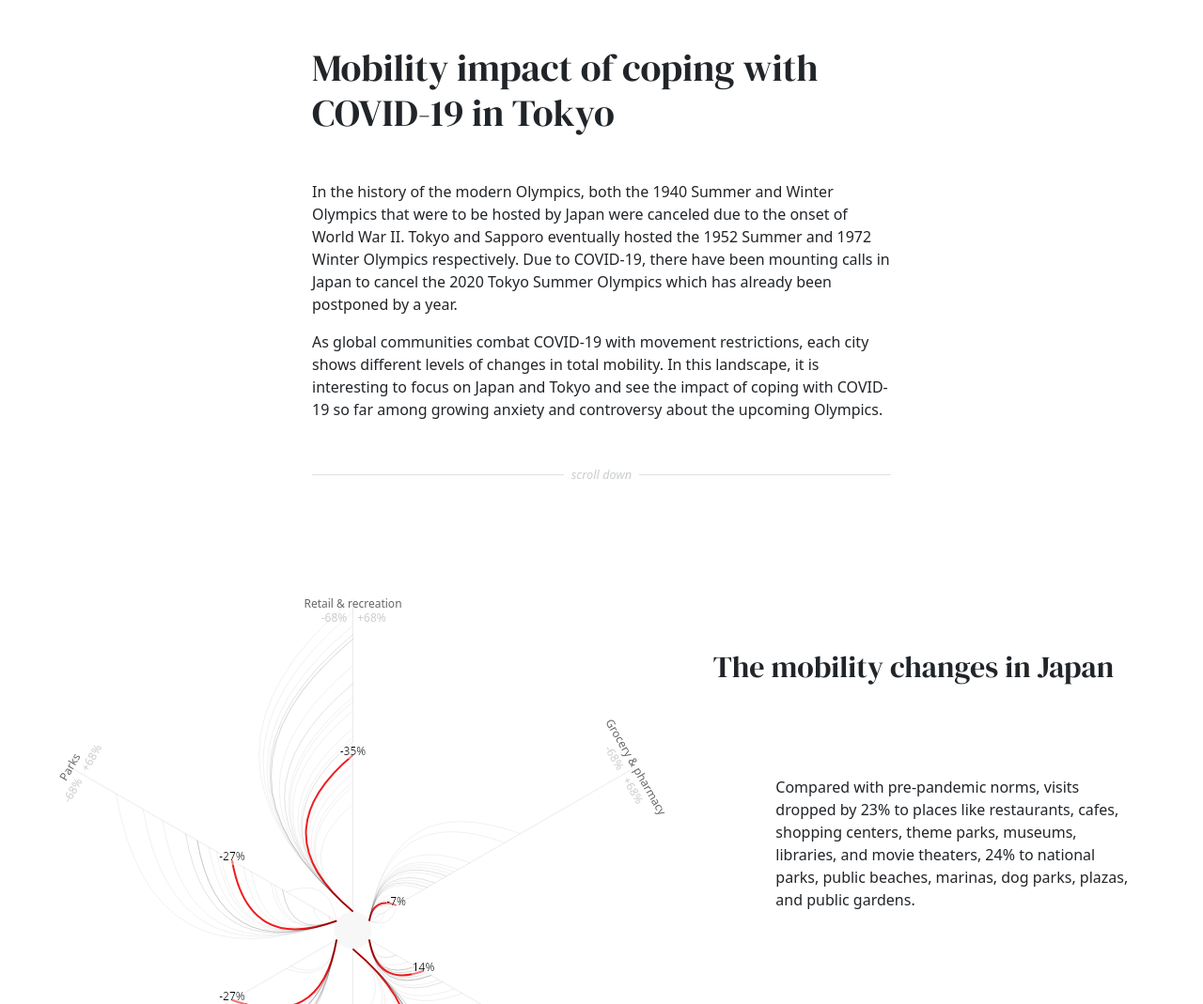
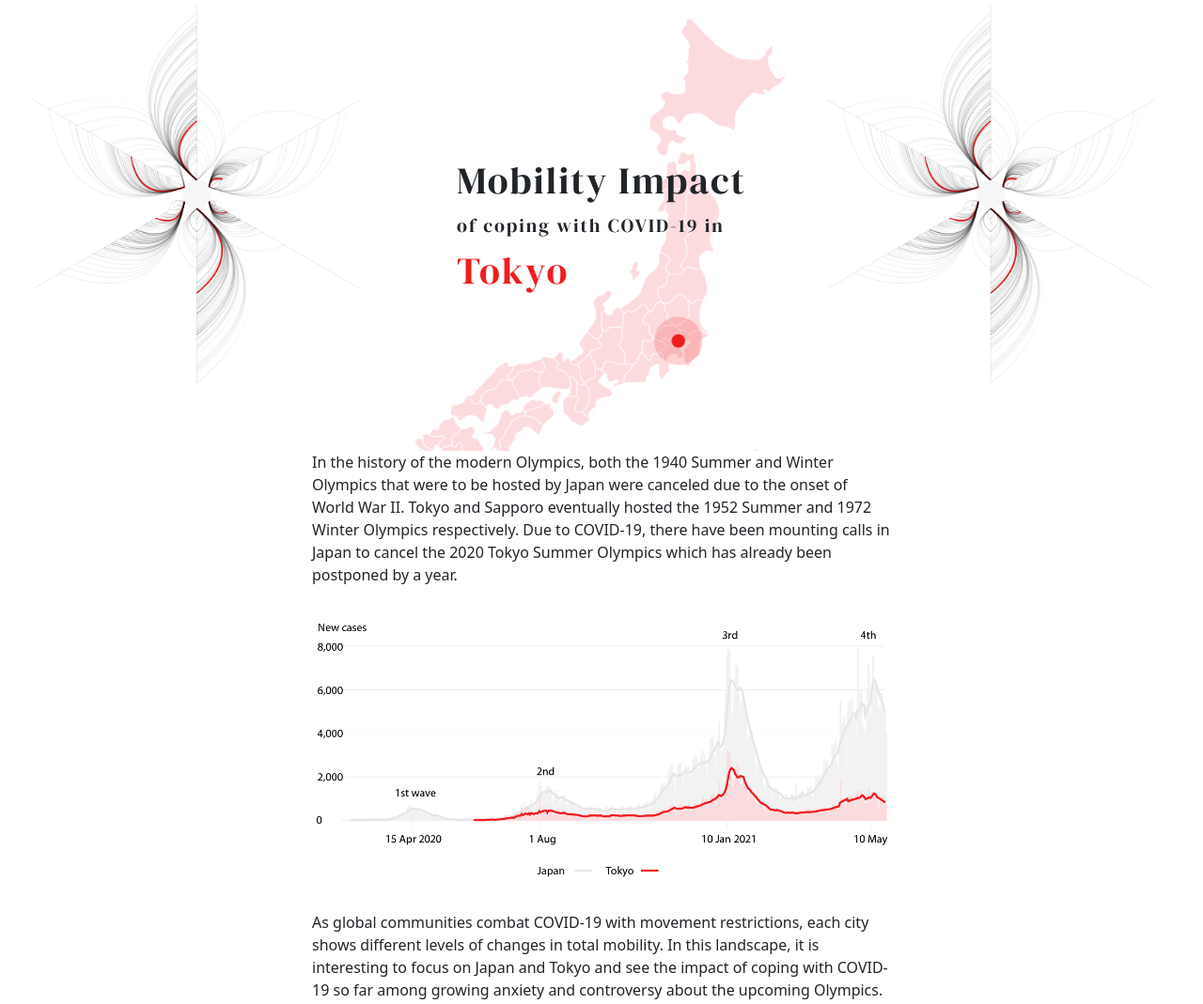
Before and after one commit to 4trees/mobility-tokyo-covid19, a plain HTML site: page index.html in a window 1280 px wide. Shown: the top 1069 px of the page at 94% size. Drawn offline with Linux system fonts and the light colour scheme.

Commit message:
improved design

```diff
--- a/js/Launch.js
+++ b/js/Launch.js
@@ -1,9 +1,16 @@
 container.append('section')
-    .attr('class', 'row flex-column justify-content-center align-items-center mb-5')
+    .attr('class', 'row intro flex-column justify-content-center align-items-center mb-5')
     .html(`
+        <div class="col-12 col-md-8 col-lg-6 cover d-flex align-items-center justify-content-center">
+            <h1 class="my-5 d-flex flex-column serif">
+                <span>Mobility Impact</span>
+                <span class="fs-5 fw-light">of coping with COVID-19 in</span>
+                <span class="highlight-text">Tokyo</span>
+            </h1>
+        </div>
         <div class="col-12 col-md-8 col-lg-6 col-xxl-4 pb-5">
-        <h1 class="my-5 serif">Mobility impact of coping with COVID-19 in Tokyo</h1>
         <p>In the history of the modern Olympics, both the 1940 Summer and Winter Olympics that were to be hosted by Japan were canceled due to the onset of World War II. Tokyo and Sapporo eventually hosted the 1952 Summer and 1972 Winter Olympics respectively. Due to COVID-19, there have been mounting calls in Japan to cancel the 2020 Tokyo Summer Olympics which has already been postponed by a year.</p>
+        <img src='./imgs/japan-cases.png' class="w-100 mb-3">
         <p>As global communities combat COVID-19 with movement restrictions, each city shows different levels of changes in total mobility. In this landscape, it is interesting to focus on Japan and Tokyo and see the impact of coping with COVID-19 so far among growing anxiety and controversy about the upcoming Olympics.</p>
         <div class="tip-divider d-flex align-items-center mb-3 mt-5">
             <div class="divider flex-grow-1 border-top"></div>
@@ -36,8 +43,8 @@ container.append('section')
     .attr('class', 'methods row flex-column justify-content-center align-items-center mb-5')
     .html(`
         <div class="col-12 col-md-8 col-lg-6 col-xxl-4 border-top">
-        <h5 class="mt-5 mb-3 serif">Method</h5>
-        <p>The data is from Google Community Mobility Reports that show how visits and length of stay at different places change compared to a baseline. “Changes for each day are compared to a baseline value for that day of the week” and “the baseline is the median value, for the corresponding day of the week, during the five week period 3 Jan – 6 Feb 2020”. </p>
+        <h5 class="mt-5 mb-3 serif fs-6 fw-bold">Method</h5>
+        <p>The data is from Google Community Mobility Reports that show how visits and length of stay at different places change compared to a baseline. “Changes for each day are compared to a baseline value for that day of the week” and “the baseline is the median value, for the corresponding day of the week, during the five-week period 3 Jan – 6 Feb 2020”. </p>
         <p>In order to better compare, I took the median value from 3 Jan – 6 Feb 2021 for each country and city. </p>
         <p>I also left out countries that have missing values for any place categories. On the city level, “London” is presented by “Greater London” instead of “City of London” for this reason.</p>
         <p>Because the data is only available for regions with a certain size, cities such as “Sapporo”, "Yokohama” or “Nagoya” are represented by their prefectures respectively, which are “Hokkaido”, “Kanagawa” and “Aichi”. The city of “Munich” is represented by “Bavaria” for the same reason.</p>
@@ -83,7 +90,7 @@ Promise.all([Data_row, JData_row, summerData_row])
 
         const chart = flowerChart(graphContainer, nestedDataByCountry);
         const SlidesData = [{
-                title: 'The mobility changes in Japan',
+                title: 'The mobility changes in <span class="highlight-text">Japan</span>',
                 slides: [{
 
                         html: '<p>Compared with pre-pandemic norms, visits dropped by 23% to places like restaurants, cafes, shopping centers, theme parks, museums, libraries, and movie theaters, 24% to national parks, public beaches, marinas, dog parks, plazas, and public gardens.</p>',
@@ -102,7 +109,7 @@ Promise.all([Data_row, JData_row, summerData_row])
             },
 
             {
-                title: 'The mobility changes in Tokyo',
+                title: 'The mobility changes in <span class="highlight-text">Tokyo</span>',
                 slides: [{
 
                         html: `<p>However, mobility in Tokyo is more restricted compared to the nationwide average. This densely populated capital has confronted a significant drop of movements in all the aspects. People spend more time at home, with much fewer visits in retail, recreation, workplaces and transportation. </p>`,
--- a/js/flowerChart.js
+++ b/js/flowerChart.js
@@ -183,7 +183,7 @@ const flowerChart = (_, alldata) => {
         let enterLabel = updateLabel.enter().append("text")
             .attr('class', 'label')
             .style('text-anchor', 'middle')
-            .style('font-size', 12)
+            .style('font-size', 12).style('font-weight', 'bold')
             .attr('transform', d => `translate(${d.x_o}, ${d.y_o})`)
             .text('0%').attr('filter', "url(#bg)");
 
--- a/styles/index.css
+++ b/styles/index.css
@@ -3,7 +3,28 @@ body {
     font-family: "Noto Sans", Roboto, "Helvetica Neue", Arial, sans-serif, "Apple Color Emoji", "Segoe UI Emoji", "Segoe UI Symbol", "Noto Color Emoji";
 
 }
+h1{
+	line-height: 1.2em;
+	letter-spacing: 2px;
+}
 
+p{
+	background: #fff;
+}
+section.intro{
+	background-image: url("../imgs/cover-dec.png");
+    background-position: left top;
+    background-repeat: repeat-x;
+    background-size:33%;
+}
+.cover{
+	height: 60vh;
+    background-image: url("../imgs/japan-map.png");
+    background-position: top center;
+    background-repeat: no-repeat;
+    background-size: 55vh auto;
+    background-attachment: fixed;
+}
 .serif {
     font-family: 'DM Serif Display', serif;
 }
@@ -28,6 +49,9 @@ body {
 	z-index: 1;
 	padding-top: 2em;
 
+}
+.highlight-text{
+	color:#ef1d20;
 }
 .tip{
 	cursor: pointer;
```
Also changed, not shown: imgs/cover-dec.png (added), imgs/japan-cases.png (added), imgs/japan-map.png (added).
